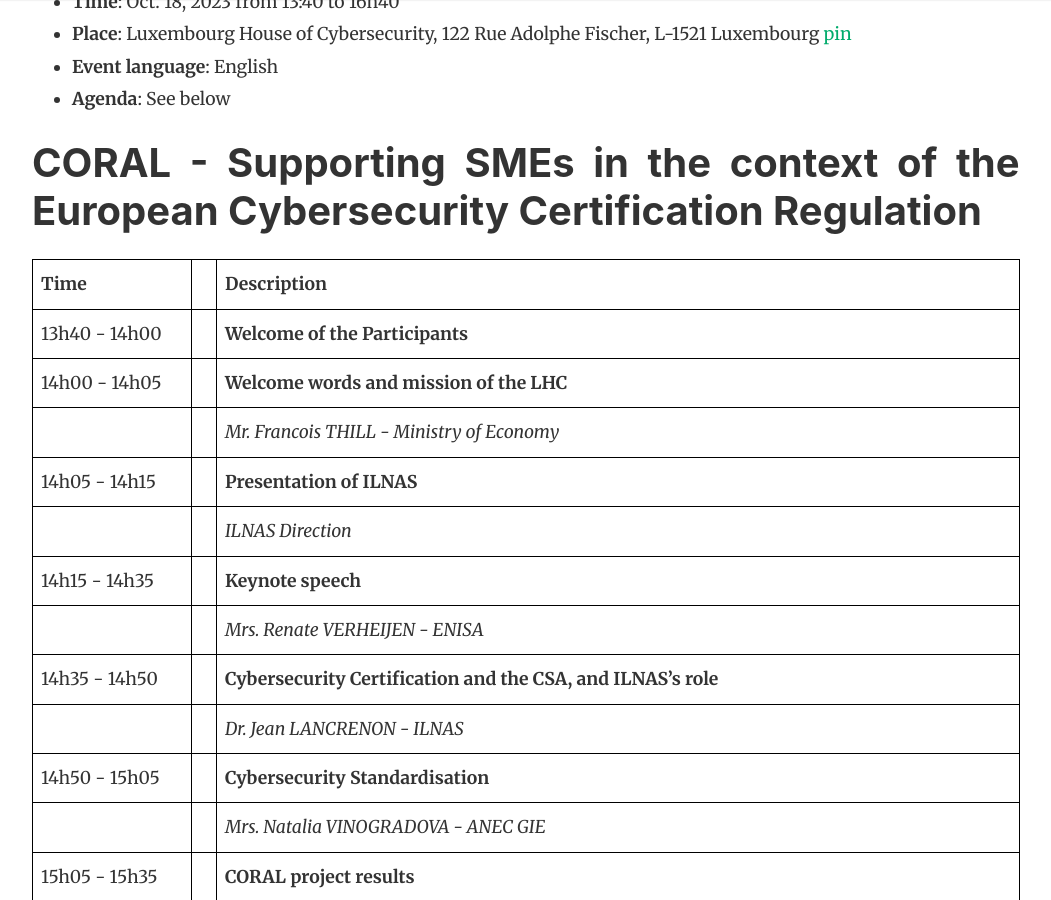
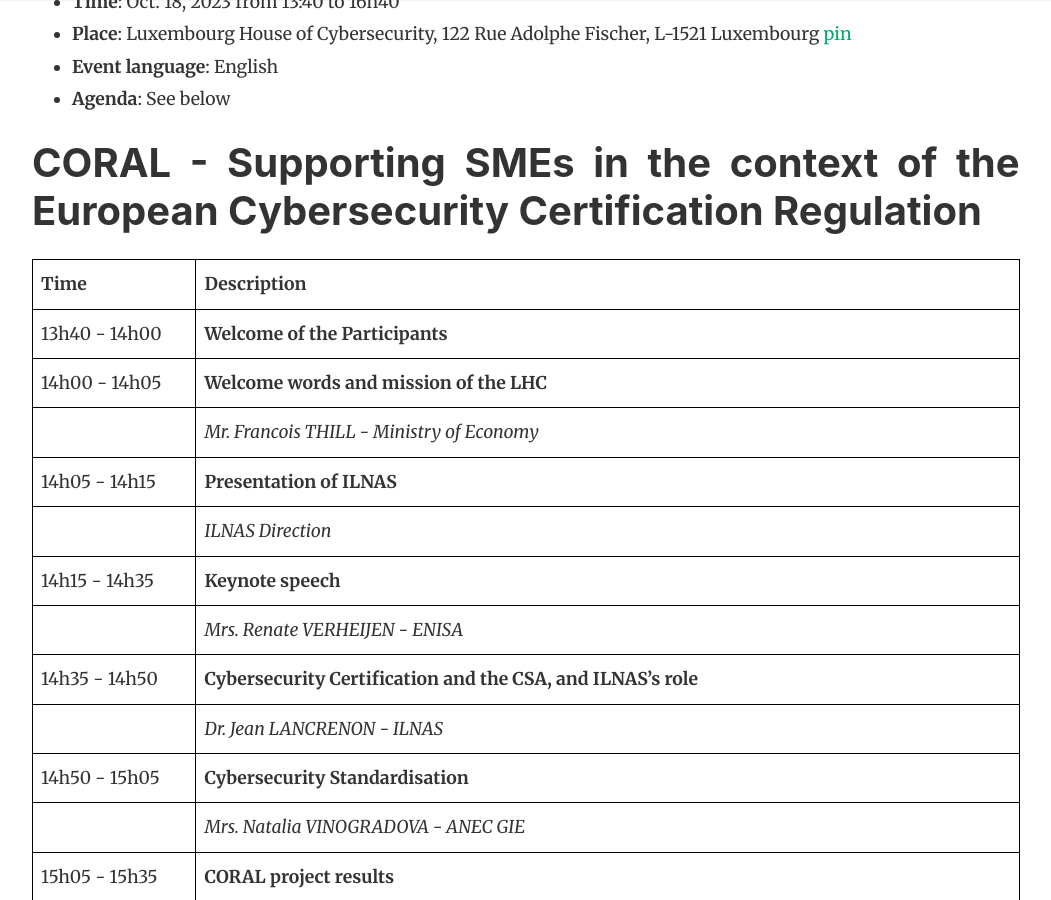
Before and after one commit to NC3-LU/coral-project, a Jekyll site: the page built from _posts/2023-09-01-CORAL-event-agenda.markdown, in a window 1280 px wide and 900 px high, scrolled down 841 px. Shown: the whole window, without its empty margins (68-1119 px from the left). Built offline with Jekyll 4.4.1, drawn with Linux system fonts in a browser that asks for light colours; nearby versions of some CDN libraries.

Commit message:
Removed the extra column in the table

```diff
--- a/_posts/2023-09-01-CORAL-event-agenda.markdown
+++ b/_posts/2023-09-01-CORAL-event-agenda.markdown
@@ -21,29 +21,29 @@
 
 # CORAL - Supporting SMEs in the context of the European Cybersecurity Certification Regulation
 
-|Time |   | Description|
-| :--- | :- | :---|
-| 13h40 - 14h00  |  | **Welcome of the Participants** |
-| 14h00 - 14h05  |  | **Welcome words and mission of the LHC** |
-|                |  | _Mr. Francois THILL - Ministry of Economy_ |
-| 14h05 - 14h15  |  | **Presentation of ILNAS** |
-|                |  | _ILNAS Direction_ |
-| 14h15 - 14h35  |  |**Keynote speech** |
-|                |  | _Mrs. Renate VERHEIJEN - ENISA_ |
-| 14h35 - 14h50  |  | **Cybersecurity Certification and the CSA, and ILNAS’s role** |
-|                |  | _Dr. Jean LANCRENON - ILNAS_ |
-| 14h50 - 15h05	 |  | **Cybersecurity Standardisation** |
-|                |  | _Mrs. Natalia VINOGRADOVA - ANEC GIE_ |
-| 15h05 - 15h35	 |  |**CORAL project results** |
-|                |  | Purpose of the project - _Dr. Gabriela GHEORGHE - LHC_ |
-|                |  | Standards landscape - _Mrs. Natalia VINOGRADOVA - ANEC GIE_ |
-|                |  | Methodology and tool - _Dr. Gabriela GHEORGHE - LHC_ |
-|                |  | Feedback and lessons learnt - _Dr. Gabriela GHEORGHE - LHC_ |
-| 15h35 - 16h05	 |  | **Panel discussion**|
-|                |  | The value of cybersecurity certification in Luxembourg, and how to encourage it |
-| 16h05 - 16h15  |  | **Closing remarks** |
-|                |  |  _Mr. Pascal STEICHEN - LHC_ |
-| 16h10 - 16h40  |  | **Networking Coffee** |
+|Time | Description|
+| :--- | :---|
+| 13h40 - 14h00 | **Welcome of the Participants** |
+| 14h00 - 14h05 | **Welcome words and mission of the LHC** |
+|               | _Mr. Francois THILL - Ministry of Economy_ |
+| 14h05 - 14h15 | **Presentation of ILNAS** |
+|               | _ILNAS Direction_ |
+| 14h15 - 14h35  |**Keynote speech** |
+|                | _Mrs. Renate VERHEIJEN - ENISA_ |
+| 14h35 - 14h50  | **Cybersecurity Certification and the CSA, and ILNAS’s role** |
+|                | _Dr. Jean LANCRENON - ILNAS_ |
+| 14h50 - 15h05	 | **Cybersecurity Standardisation** |
+|                | _Mrs. Natalia VINOGRADOVA - ANEC GIE_ |
+| 15h05 - 15h35	 |**CORAL project results** |
+|                | Purpose of the project - _Dr. Gabriela GHEORGHE - LHC_ |
+|                | Standards landscape - _Mrs. Natalia VINOGRADOVA - ANEC GIE_ |
+|                | Methodology and tool - _Dr. Gabriela GHEORGHE - LHC_ |
+|                | Feedback and lessons learnt - _Dr. Gabriela GHEORGHE - LHC_ |
+| 15h35 - 16h05	 | **Panel discussion**|
+|                | The value of cybersecurity certification in Luxembourg, and how to encourage it |
+| 16h05 - 16h15  | **Closing remarks** |
+|                |  _Mr. Pascal STEICHEN - LHC_ |
+| 16h10 - 16h40  | **Networking Coffee** |
 
 
 
```
